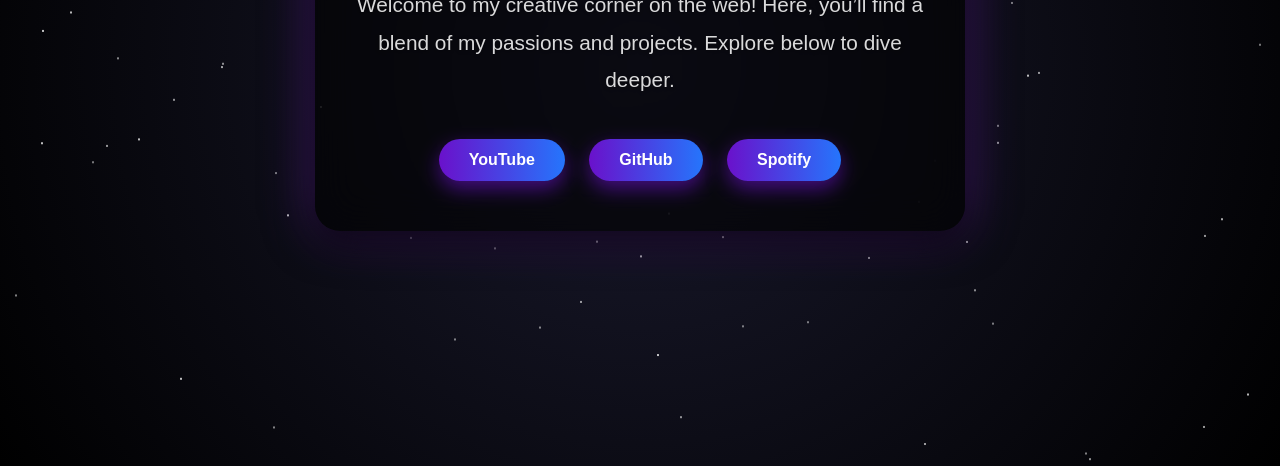
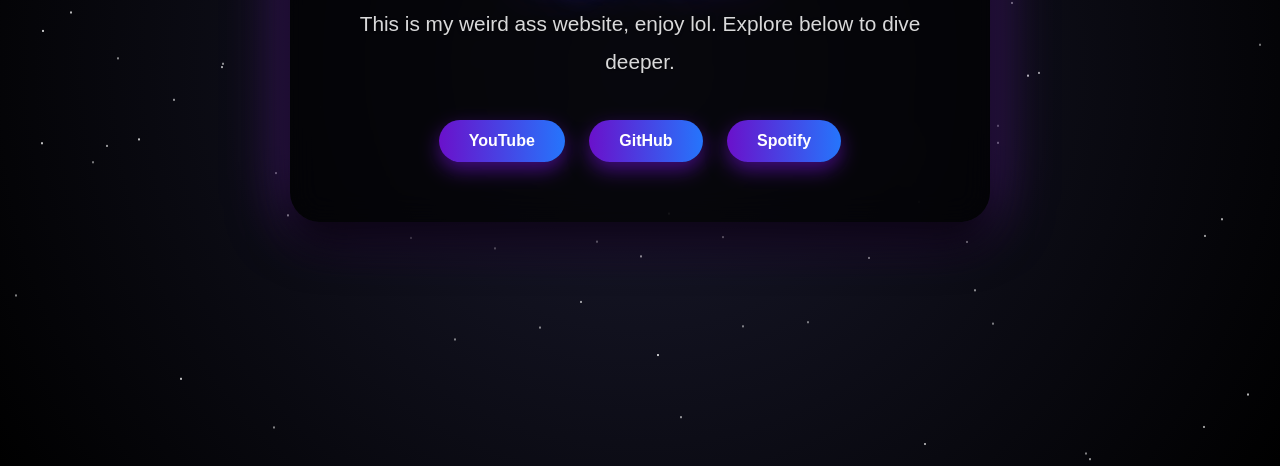
Before and after one commit to djorium/djorium.github.io, a plain HTML site: page index.html in a window 1280 px wide. Shown: the part 334-800 px from the top of the page. Drawn offline with Linux system fonts and the light colour scheme.

Commit message:
i dont even know man

```diff
--- a/index.html
+++ b/index.html
@@ -4,6 +4,8 @@
   <meta charset="UTF-8">
   <meta name="viewport" content="width=device-width, initial-scale=1.0">
   <title>Djorium</title>
+  <!-- Favicon link -->
+  <link rel="icon" href="https://i.imgur.com/zQ1VSqy.png" type="image/png">
   <style>
     /* Reset */
     * {
@@ -65,13 +67,13 @@
     }
 
     .container {
-      max-width: 650px;
-      padding: 40px;
-      border-radius: 25px;
-      background: rgba(0, 0, 0, 0.6);
-      backdrop-filter: blur(20px);
-      -webkit-backdrop-filter: blur(20px);
-      box-shadow: 0 15px 35px rgba(0, 0, 0, 0.7), 0 0 50px rgba(138, 43, 226, 0.5);
+      max-width: 700px;
+      padding: 50px;
+      border-radius: 30px;
+      background: rgba(0, 0, 0, 0.7); /* Transparent box */
+      backdrop-filter: blur(15px);
+      -webkit-backdrop-filter: blur(15px);
+      box-shadow: 0 25px 40px rgba(0, 0, 0, 0.8), 0 0 60px rgba(138, 43, 226, 0.6);
       animation: fadeIn 1.2s ease-in-out;
       transform: translateY(-20px);
     }
@@ -160,7 +162,7 @@
   <div class="container">
     <h1>Djorium</h1>
     <p>
-      Welcome to my creative corner on the web! Here, you’ll find a blend of my passions and projects. Explore below to dive deeper.
+      This is my weird ass website, enjoy lol. Explore below to dive deeper.
     </p>
     <div class="links">
       <a href="https://www.youtube.com/@blazfmyx" target="_blank">YouTube</a>
```
